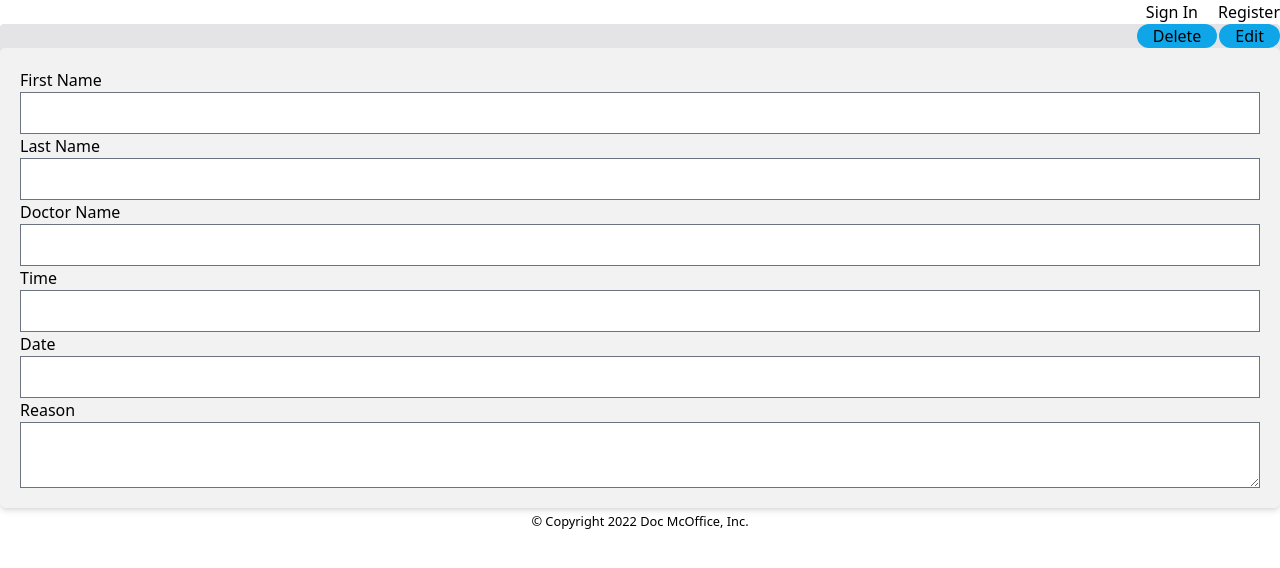
After one commit to rbidon/DocMcOffice, a Node server app: template views/show.ejs in a window 1280 px wide. The commit adds this page. Shown: the top 568 px of the page. Run offline with Node 20, Linux system fonts and the light colour scheme; the template is opened without the code that fills it, so the values that code supplies are empty; some libraries are stand-ins or nearby versions.

Commit message:
build the show.ejs section and styled a form options

```diff
--- a/models/appt.js
+++ b/models/appt.js
@@ -11,7 +11,7 @@ const apptSchema = new mongoose.Schema({
     reason: {type: String, required: true},
     firstAppt:{type: Boolean, required: true}
   },
-  {timestamp:true}
+  {timeStamp:true}
   )
 
   // CREATE MODEL for Appointment
--- a/public/css/style.css
+++ b/public/css/style.css
@@ -1,5 +1,7 @@
 body{
     margin: auto;
+    box-sizing: border-box;
+    width: 100%;
 }
 table{
     text-align:center;
@@ -27,3 +29,22 @@ table, th, td {
     align-items: center;
     align-content: center;
 }
+.showForm{
+    border-radius: 5px;
+    background-color: #f2f2f2;
+    padding: 20px;
+}
+input[type=text],select {
+    width: 100%;
+    padding: 12px 20px;
+    margin: 8px 0;
+    display: inline-block;
+    border: 1px solid #ccc;
+    border-radius: 4px;
+    box-sizing: border-box;
+  }
+  .buttonContainer{
+    display: flex;
+    justify-content: flex-end;
+    gap:2px;
+  }
--- /dev/null
+++ b/views/show.ejs
@@ -0,0 +1,32 @@
+<%-include("./partials/header.ejs")  %>
+<div class="container rounded shadow-md showContainer bg-zinc-200">
+    <h1><%=appt.firstName%> </h1>
+ <div class="buttonContainer">
+<!-- DELETE BUTTON -->
+<form action="#>?_method=DELETE" method="POST">
+    <button class="rounded-full bg-sky-500 bg-red-600 px-4"><!--<i class="fa-solid fa-x"></i>-->Delete</button>
+    </form>
+
+
+<!-- EDIT FORM/ Button -->
+<form action="#?_method=PUT" method="POST">
+<button class="rounded-full bg-sky-500 px-4 bg-emerald-500"><!--<i class="fa-solid fa-pencil"></i>--> Edit</button>
+</form>
+</div>
+<form class="form showForm flex justify-center flex-col">
+
+    <label for="firstName">First Name</label>
+    <input class="form-input" id="firstName" name="firstName" value="<%=appt.firstName %> " disabled/>
+    <label for="lastName">Last Name</label>
+    <input class="form-input" id="lastName" name="lastName" value="<%=appt.lastName %> " disabled/>
+    <label for="lastName">Doctor Name</label>
+    <input class="form-input" id="docName" name="docName" value="<%=appt.docName %> " disabled/>
+    <label for="time">Time</label>
+    <input class="form-input" id="time" name="time" value="<%=appt.time %> " disabled/>
+    <label for="date">Date</label>
+    <input class="form-input" id="date" name="date" value="<%=appt.date %> " disabled/>
+    <label for="reason">Reason</label>
+    <textarea class="form-textarea" id="reason" name="reason  rows="4" cols="50"  disabled><%=appt.reason %></textarea>
+</form>
+</div>
+<%-include("./partials/footer.ejs")   %>
```
Also changed, not shown: controllers/patientController.js (+47 -36 lines), views/index.ejs (+4 -4 lines), views/new.ejs (added).
